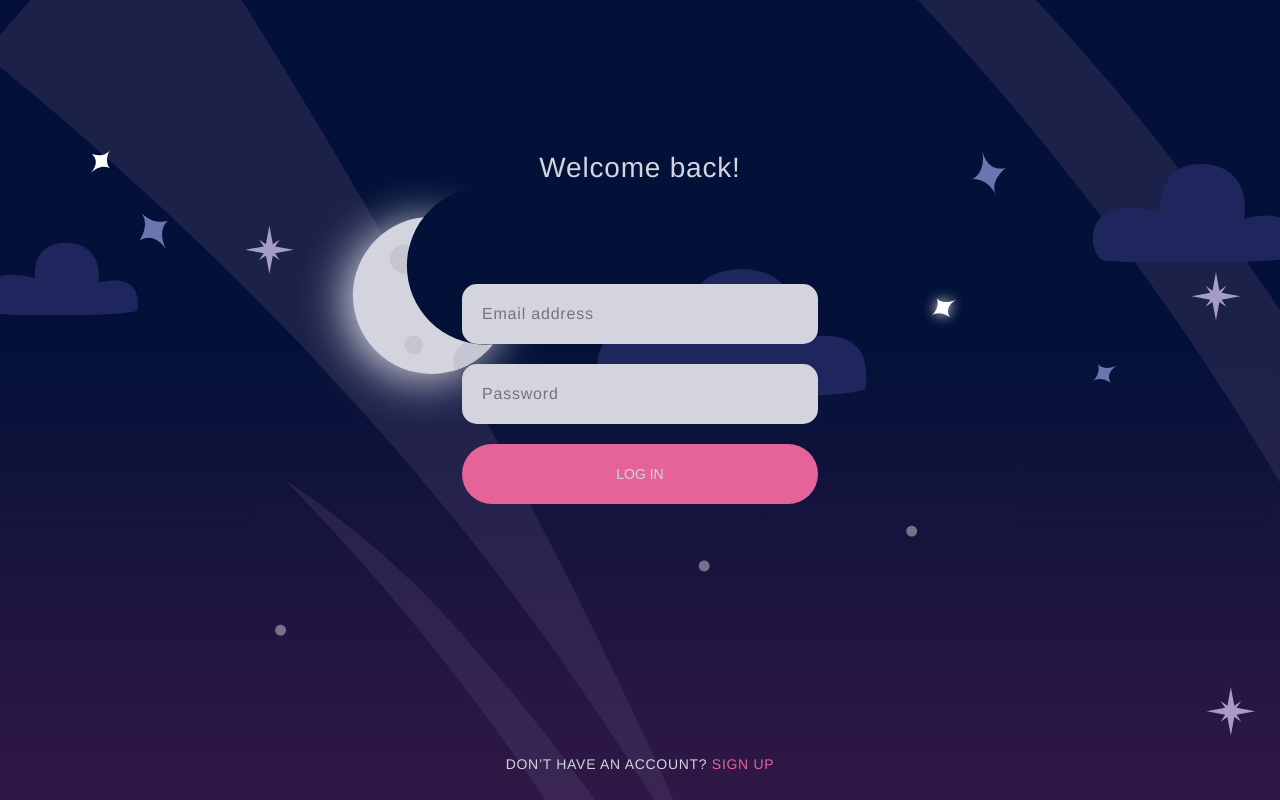
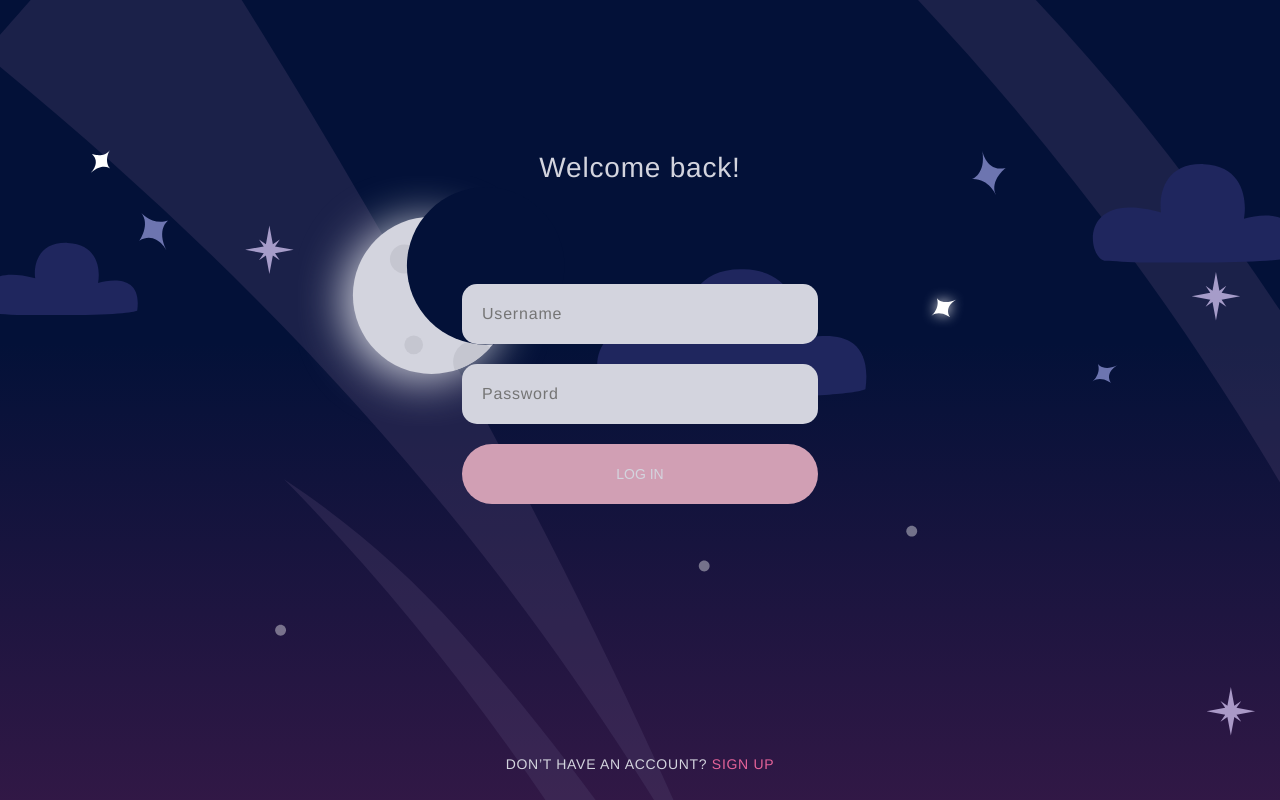
Before and after one commit to menchu123/dreamist-frontend, a Vue app: page /login in a window 1280 px wide. Built offline with nearby package versions, Linux system fonts and the light colour scheme.

Commit message:
Implemented login functionality to login form

```diff
--- a/src/styles/_mixins.scss
+++ b/src/styles/_mixins.scss
@@ -60,6 +60,9 @@
     height: 60px;
     border-radius: 50px;
   }
+  button:disabled {
+    background-color: $pink3;
+  }
   button:active {
     background-color: $pink2;
   }
--- a/src/views/Login.vue
+++ b/src/views/Login.vue
@@ -1,26 +1,16 @@
 <template>
   <section class="login">
     <h1 class="login__title">Welcome back!</h1>
-    <form
-      action=""
-      class="login__form"
-      novalidate
-      autocomplete="off"
-      @submit.prevent
-    >
-      <input
-        type="email"
-        name="email"
-        id="email"
-        placeholder="Email address"
-      />
+    <form action="" class="login__form" novalidate autocomplete="off" @submit.prevent="onSubmit">
+      <input type="text" name="username" id="username" placeholder="Username" v-model="username" />
       <input
         type="password"
         name="password"
         id="password"
         placeholder="Password"
+        v-model="password"
       />
-      <button type="submit">LOG IN</button>
+      <button type="submit" :disabled="username === '' || password === ''">LOG IN</button>
     </form>
     <div class="bottom-link">
       <p class="bottom-link__text">
@@ -35,9 +25,30 @@
 
 <script lang="ts">
 import { defineComponent } from "vue";
+import { mapActions } from "vuex";
 
 export default defineComponent({
   name: "Login",
+  data() {
+    return {
+      username: "",
+      password: "",
+      isDisabled: true,
+    };
+  },
+  methods: {
+    ...mapActions(["loginUser"]),
+    async onSubmit() {
+      if (this.username !== "" && this.password !== "") {
+        const userData = {
+          username: this.username,
+          password: this.password,
+        };
+        await this.loginUser(userData);
+        this.$router.push("/");
+      }
+    },
+  },
 });
 </script>
 
```
